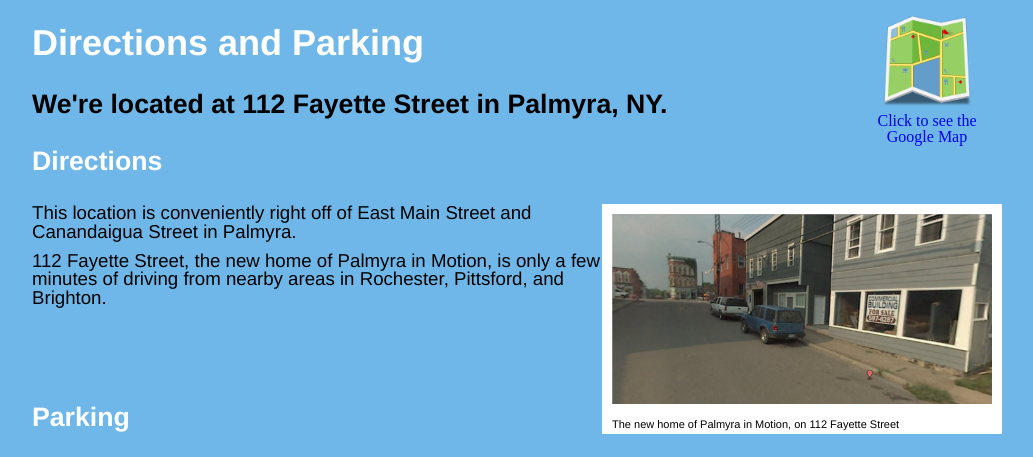
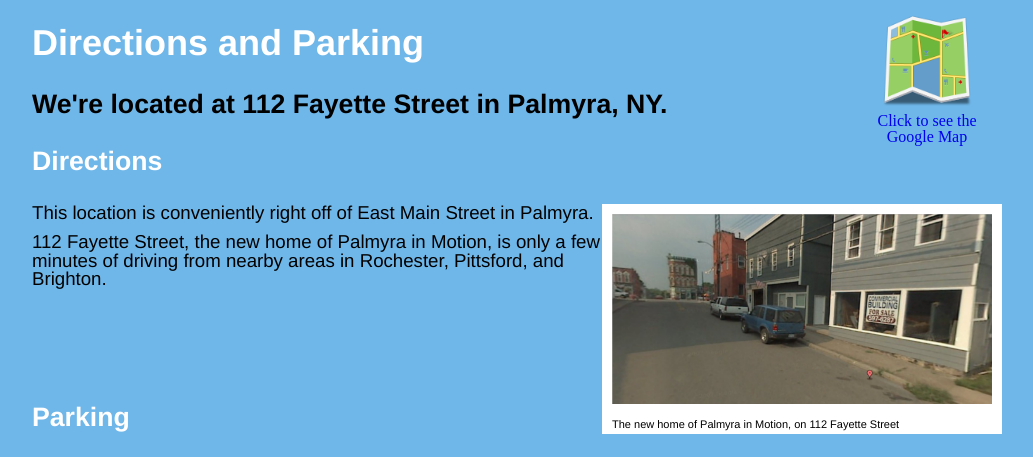
Before and after one commit to akivab/pim, a PHP site: page /index.php?p=directions in a window 1280 px wide. Shown: the part 65-522 px from the top of the page, without its empty margins (123-1156 px from the left). Run offline with PHP 8.4, Linux system fonts and the light colour scheme; some libraries are stand-ins or nearby versions; some web fonts are replaced.

Commit message:
updated directions

```diff
--- a/directions.php
+++ b/directions.php
@@ -18,7 +18,7 @@
 		<img src="/images/112_Fayette.png" />
 		<span>The new home of Palmyra in Motion, on 112 Fayette Street</span>
 	      </a>
-	      <p>This location is conveniently right off of East Main Street and Canandaigua Street in Palmyra.</p>
+	      <p>This location is conveniently right off of East Main Street in Palmyra.</p>
 	      <p>112 Fayette Street, the new home of Palmyra in Motion, is only a few minutes of driving from nearby areas in Rochester, Pittsford, and Brighton. </p>
 	    </div>
 	    <div id="parking">
```
